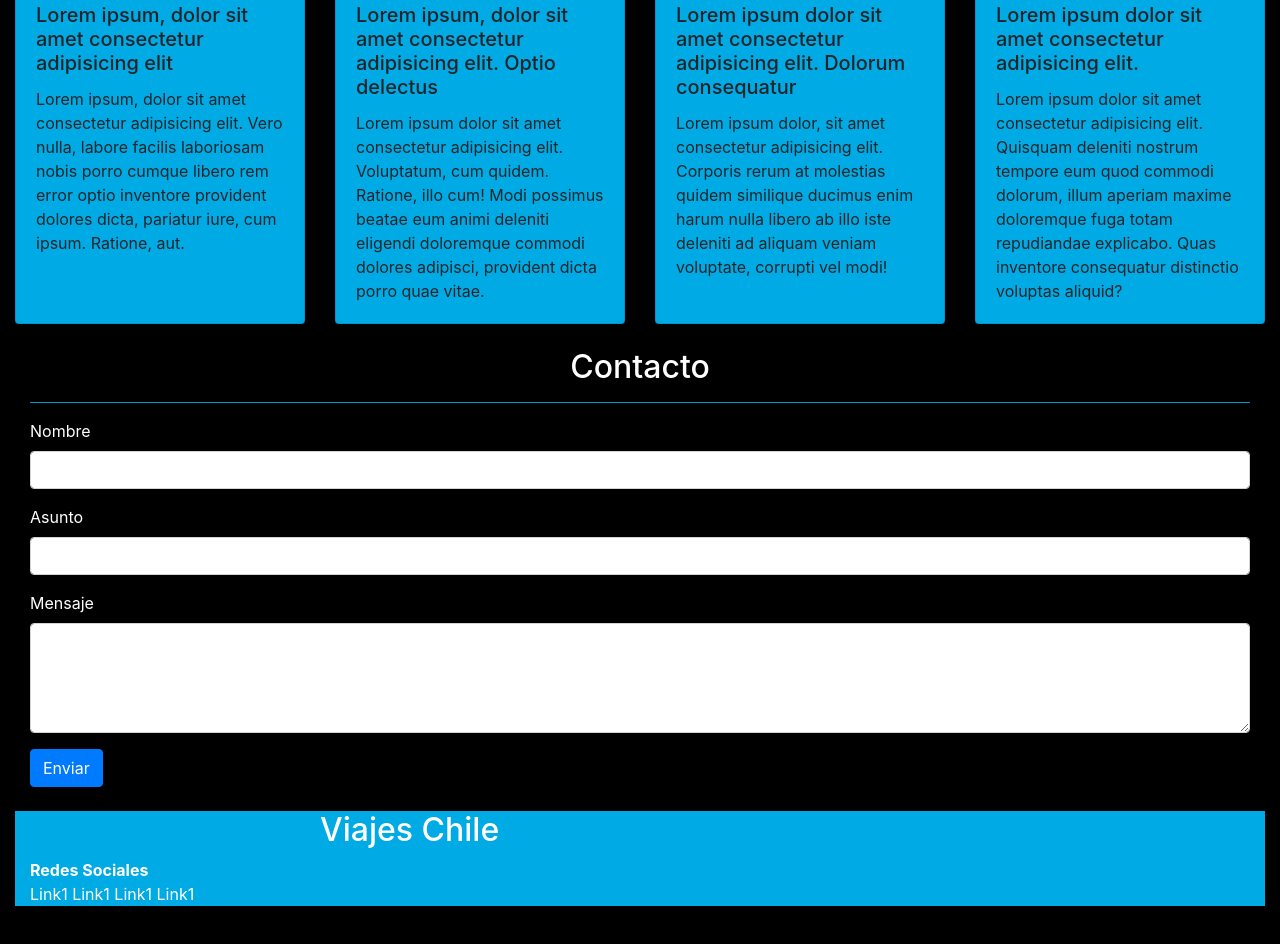
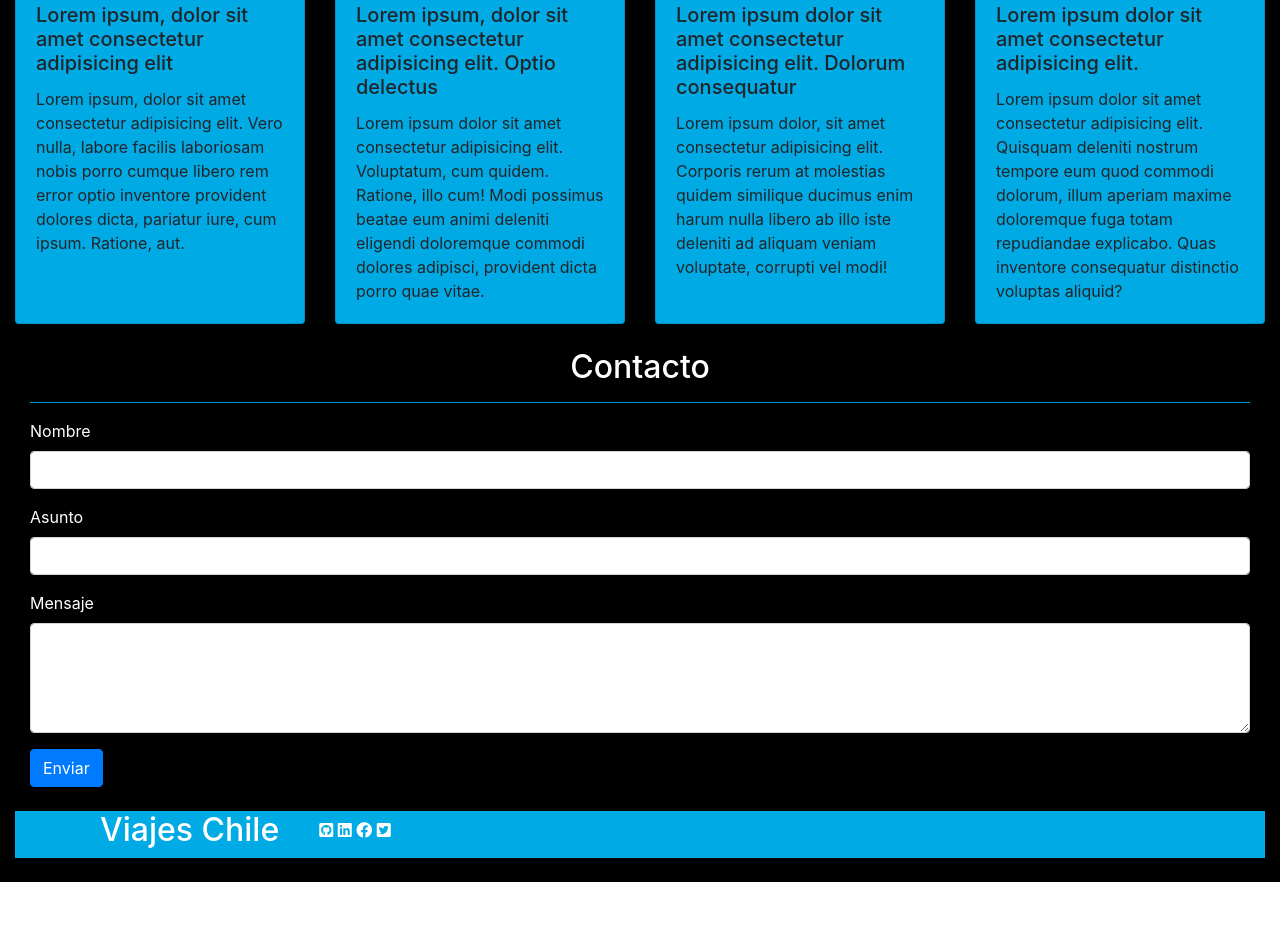
Before and after one commit to Jsaano/Prueba-Viajes, a plain HTML site: page Index.html in a window 1280 px wide. Shown: the part 1601-2545 px from the top of the page. After the commit the page ends 2483 px from the top, so only its background shows below. Drawn offline with nearby package versions, Linux system fonts and the light colour scheme.

Commit message:
Se agrega cambios al footer2

```diff
--- a/Index.html
+++ b/Index.html
@@ -138,20 +138,20 @@
       </section>
           <!-- Seccion Footer-->
           <footer class="text-white">
+            <div class="container d-flex" >
             <div class="row">
-              <a href="#" class="col-3 text-reset "></a>
+              <a href="#" class="col text-reset "></a>
               <h2>Viajes Chile</h2>
-            </div>
 
-            <ul class="col-3 list-unstyled">
-              <li class="font-weight-bold text uppercase">Redes Sociales</li>
-              <a href="#" class="text-reset">Link1</a>
-              <a href="#" class="text-reset">Link1</a>
-              <a href="#" class="text-reset">Link1</a>
-              <a href="#" class="text-reset">Link1</a>
 
+            <ul class="align-self-end">
+              <a href="https://github.com/" class="text-reset"><i class="fab fa-github-square"></i></a>
+              <a href="linkedin.com" class="text-reset"><i class="fab fa-linkedin"></i></a>
+              <a href="https://www.facebook.com/" class="text-reset"><i class="fab fa-facebook"></i></a>
+              <a href="https://twitter.com/" class="text-reset"><i class="fab fa-twitter-square"></i></a>
+              </div>
             </ul>
-
+          </div>
 
 
 
```
